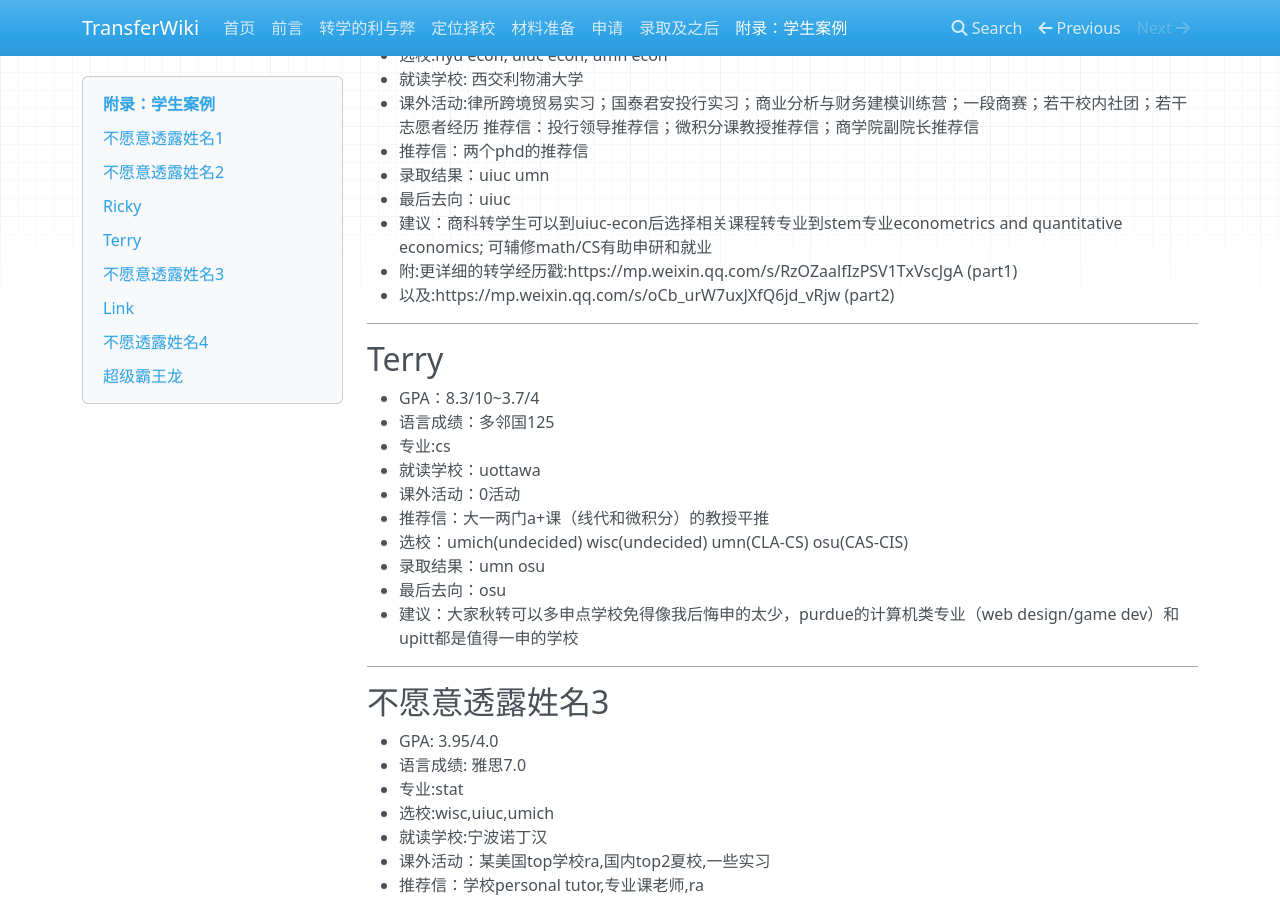
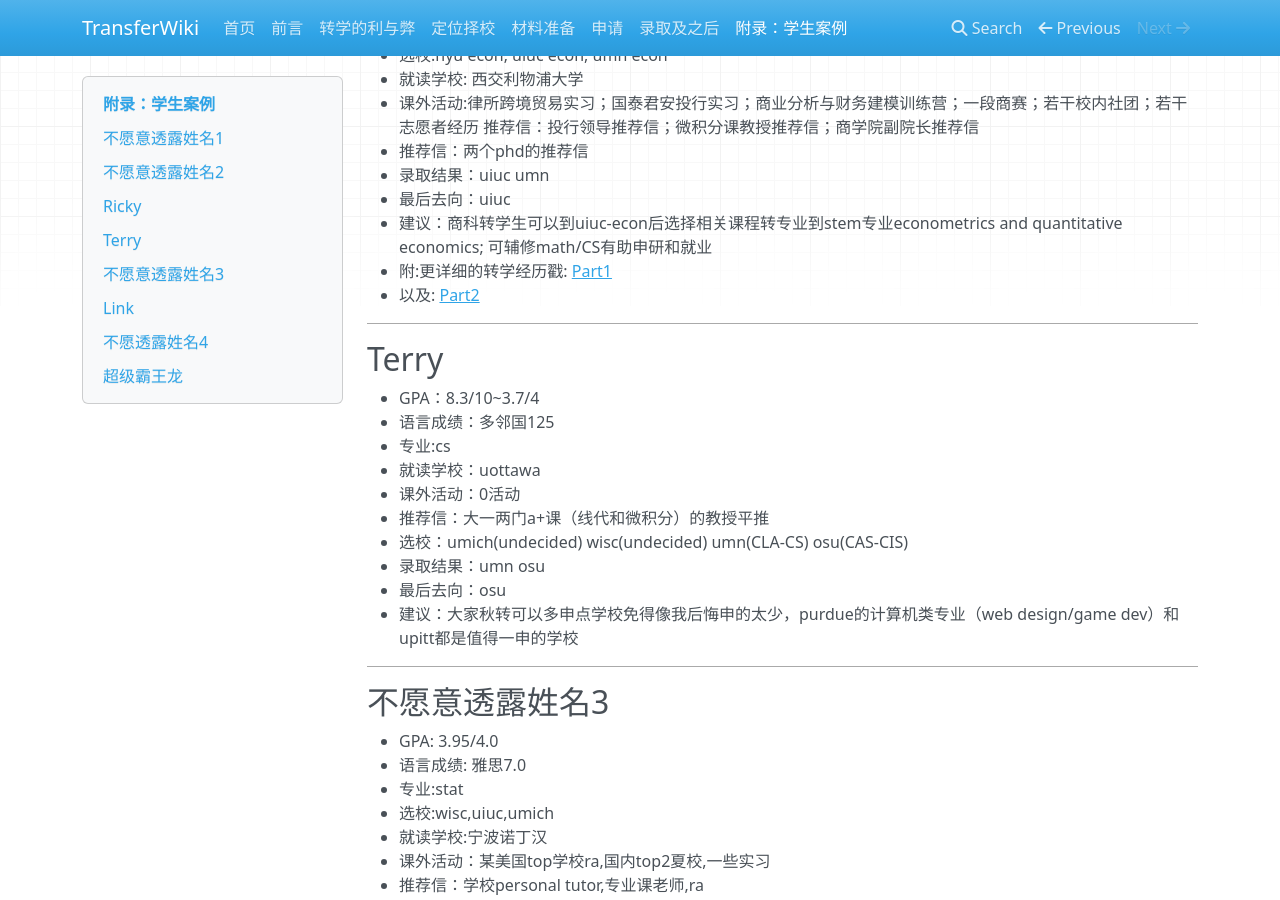
Before and after one commit to SihanXU/TransferWiki, an MkDocs documentation site: the page built from docs/bgs.md, in a window 1280 px wide and 900 px high, scrolled down 850 px. Built offline with MkDocs 1.6.1, drawn with Linux system fonts in a browser that asks for light colours; nearby versions of some CDN libraries.

Commit message:
Update bgs.md

```diff
--- a/docs/bgs.md
+++ b/docs/bgs.md
@@ -44,8 +44,8 @@
 - 录取结果：uiuc umn
 - 最后去向：uiuc
 - 建议：商科转学生可以到uiuc-econ后选择相关课程转专业到stem专业econometrics and quantitative economics; 可辅修math/CS有助申研和就业
-- 附:更详细的转学经历戳:https://mp.weixin.qq.com/s/RzOZaalfIzPSV1TxVscJgA  (part1)
-- 以及:https://mp.weixin.qq.com/s/oCb_urW7uxJXfQ6jd_vRjw   (part2)
+- 附:更详细的转学经历戳:  [Part1](https://mp.weixin.qq.com/s/RzOZaalfIzPSV1TxVscJgA)
+- 以及:   [Part2](https://mp.weixin.qq.com/s/oCb_urW7uxJXfQ6jd_vRjw)
 
 ***
 
```
